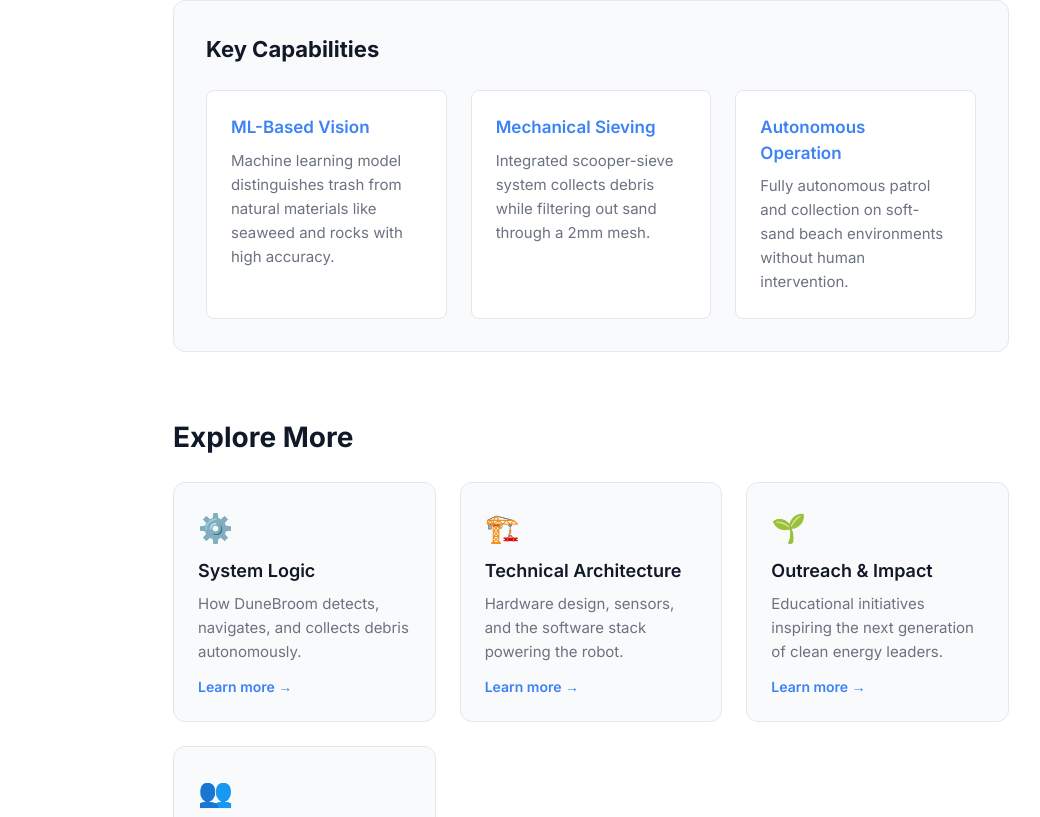
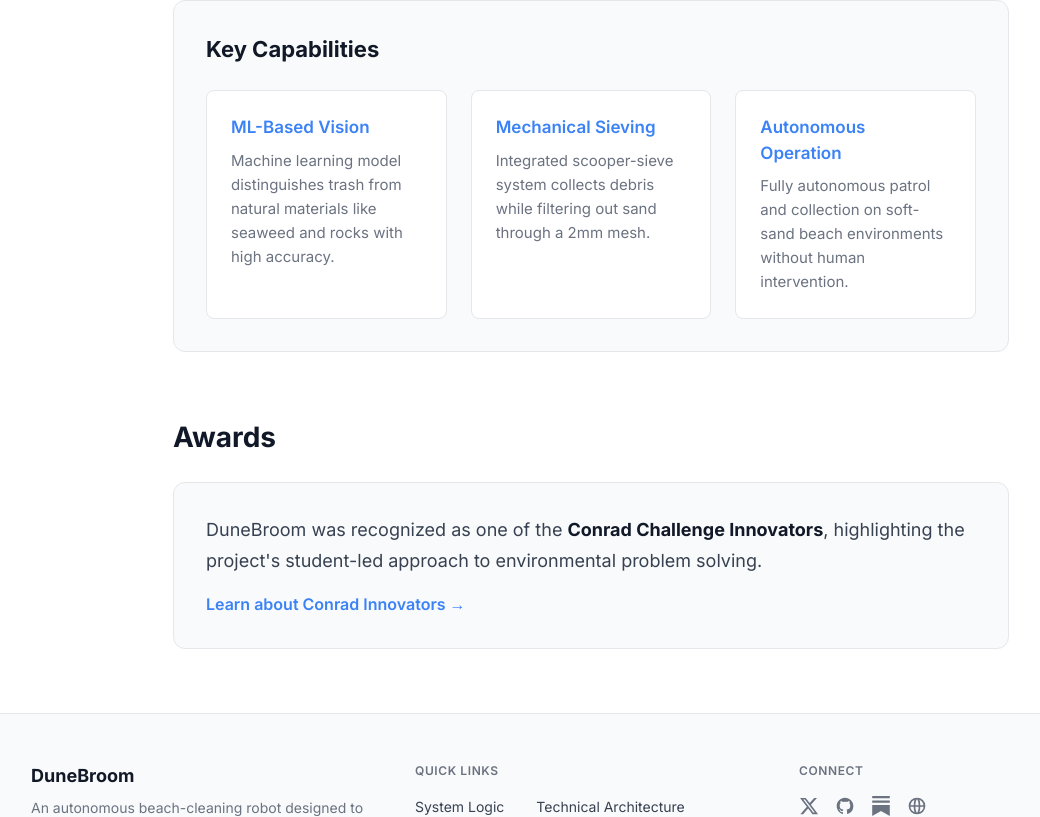
Before and after one commit to groverneev/DuneBroom_Website, a Next.js app: page / in a window 1280 px wide. Shown: the part 1983-2800 px from the top of the page, without its empty margins (49-1089 px from the left). Built offline with nearby package versions, Linux system fonts and the light colour scheme.

Commit message:
added conrad challenge innovator + other stuff

```diff
--- a/app/page.tsx
+++ b/app/page.tsx
@@ -1,34 +1,6 @@
 "use client";
 
 import Image from "next/image";
-import Link from "next/link";
-
-const detailPages = [
-  {
-    href: "/system-logic",
-    label: "System Logic",
-    icon: "⚙️",
-    description: "How DuneBroom detects, navigates, and collects debris autonomously.",
-  },
-  {
-    href: "/technical-architecture",
-    label: "Technical Architecture",
-    icon: "🏗️",
-    description: "Hardware design, sensors, and the software stack powering the robot.",
-  },
-  {
-    href: "/outreach",
-    label: "Outreach & Impact",
-    icon: "🌱",
-    description: "Educational initiatives inspiring the next generation of clean energy leaders.",
-  },
-  {
-    href: "/about_us",
-    label: "About Us",
-    icon: "👥",
-    description: "Meet the team behind DuneBroom and our mission for cleaner beaches.",
-  },
-];
 
 export default function Home() {
   return (
@@ -100,7 +72,7 @@
         >
           DuneBroom is a low-cost autonomous beach-cleaning robot that combines
           machine-learning-based vision and mechanical sieving to efficiently
-          identify and collect debris from soft-sand environments — helping keep
+          identify and collect debris from soft-sand environments, helping keep
           our beaches and oceans clean.
         </p>
 
@@ -274,7 +246,7 @@
         </div>
       </section>
 
-      {/* NAVIGATION BUTTONS TO DETAIL PAGES */}
+      {/* AWARDS SECTION */}
       <section
         style={{
           maxWidth: 900,
@@ -290,51 +262,41 @@
             color: "var(--foreground)",
           }}
         >
-          Explore More
+          Awards
         </h2>
         <div
           style={{
-            display: "grid",
-            gridTemplateColumns: "repeat(auto-fit, minmax(240px, 1fr))",
-            gap: "1.5rem",
+            background: "var(--surface)",
+            borderRadius: 12,
+            padding: "2rem",
+            border: "1px solid var(--border)",
           }}
         >
-          {detailPages.map((page) => (
-            <Link
-              key={page.href}
-              href={page.href}
-              style={{
-                background: "var(--surface)",
-                border: "1px solid var(--border)",
-                borderRadius: 12,
-                padding: "1.5rem",
-                textDecoration: "none",
-                transition: "border-color 0.2s, box-shadow 0.2s",
-                display: "flex",
-                flexDirection: "column",
-                gap: 8,
-              }}
-              onMouseEnter={(e) => {
-                e.currentTarget.style.borderColor = "var(--accent)";
-                e.currentTarget.style.boxShadow = "0 4px 16px rgba(0,0,0,0.08)";
-              }}
-              onMouseLeave={(e) => {
-                e.currentTarget.style.borderColor = "var(--border)";
-                e.currentTarget.style.boxShadow = "none";
-              }}
-            >
-              <span style={{ fontSize: 28 }}>{page.icon}</span>
-              <span style={{ fontSize: 18, fontWeight: 600, color: "var(--foreground)" }}>
-                {page.label}
-              </span>
-              <span style={{ fontSize: 15, color: "var(--muted)", lineHeight: 1.6 }}>
-                {page.description}
-              </span>
-              <span style={{ fontSize: 14, fontWeight: 600, color: "var(--accent)", marginTop: 4 }}>
-                Learn more →
-              </span>
-            </Link>
-          ))}
+          <p
+            style={{
+              fontSize: 18,
+              lineHeight: 1.7,
+              color: "var(--subtle)",
+              margin: "0 0 1rem 0",
+            }}
+          >
+            DuneBroom was recognized as one of the{" "}
+            <strong style={{ color: "var(--foreground)" }}>Conrad Challenge Innovators</strong>,
+            highlighting the project&apos;s student-led approach to environmental problem solving.
+          </p>
+          <a
+            href="https://conrad.spacecenter.org/what-is-a-conrad-innovator/"
+            target="_blank"
+            rel="noopener noreferrer"
+            style={{
+              display: "inline-block",
+              color: "var(--accent)",
+              fontWeight: 600,
+              textDecoration: "none",
+            }}
+          >
+            Learn about Conrad Innovators &rarr;
+          </a>
         </div>
       </section>
     </main>
```
Also changed, not shown: 2 other files (tests, documents, lock files or other folders).
